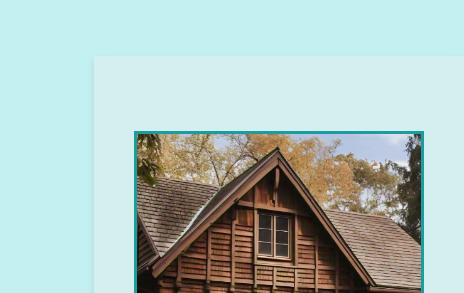
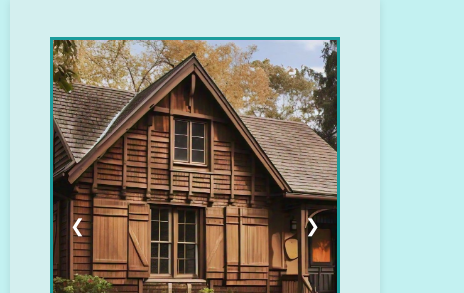
Before and after one commit to MunazzaJaved/codeAlpha_tasks, a plain HTML site: page Task-1-imageGallery/index.html in a window 390 px wide. Shown: the part 71-364 px from the top of the page, 464 px wide, since content can reach past the window. Drawn offline with nearby package versions, Linux system fonts and the light colour scheme.

Commit message:
Update styles.css

```diff
--- a/Task-1-imageGallery/styles.css
+++ b/Task-1-imageGallery/styles.css
@@ -1,9 +1,6 @@
 
 body {
       background-color: #c3f1f1;
-      display: flex;
-      justify-content: center;
-      align-items: center;
       height: 100vh;
       padding: 10px;
     }
@@ -87,11 +84,10 @@ body {
     }
     @media (max-width: 957px) {
         .gallery-container {
-          height: 70vh;
+          height: 60vh;
           flex-direction: column;
           align-items: center;
           justify-content: center;
-          /* padding-left: 50px; */
         }
         .related-images{
             display: flex;
```
